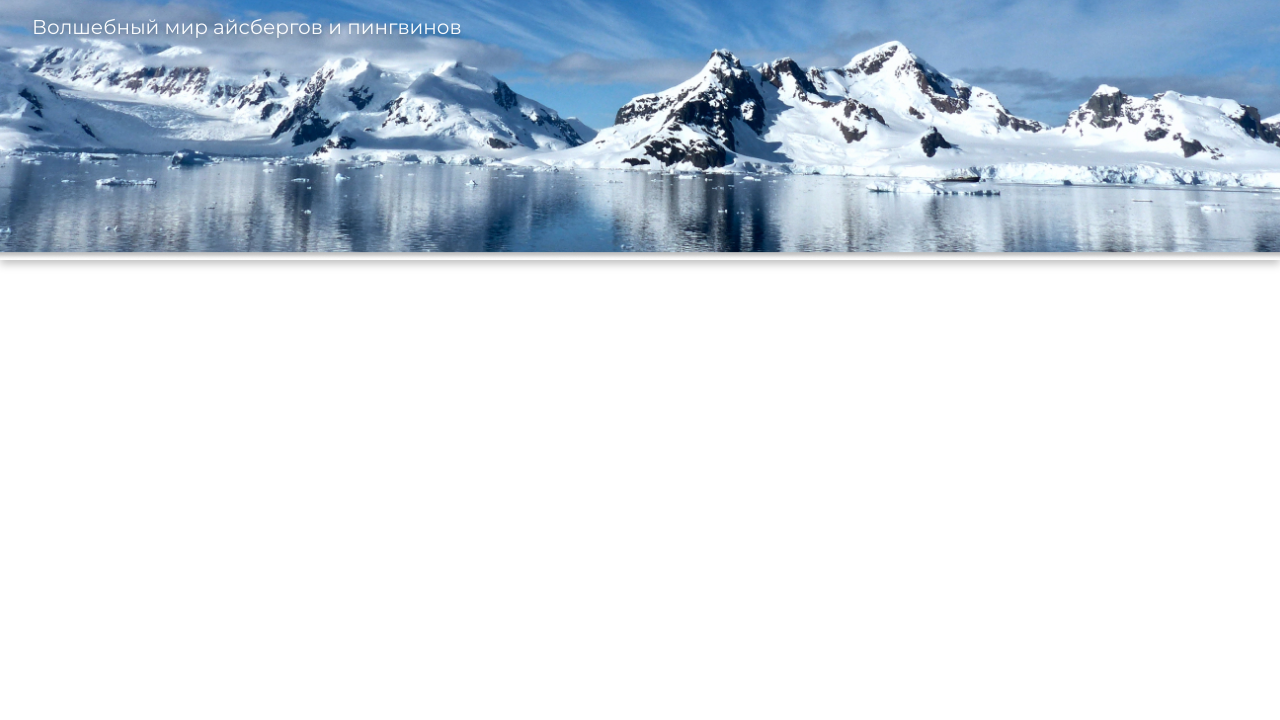
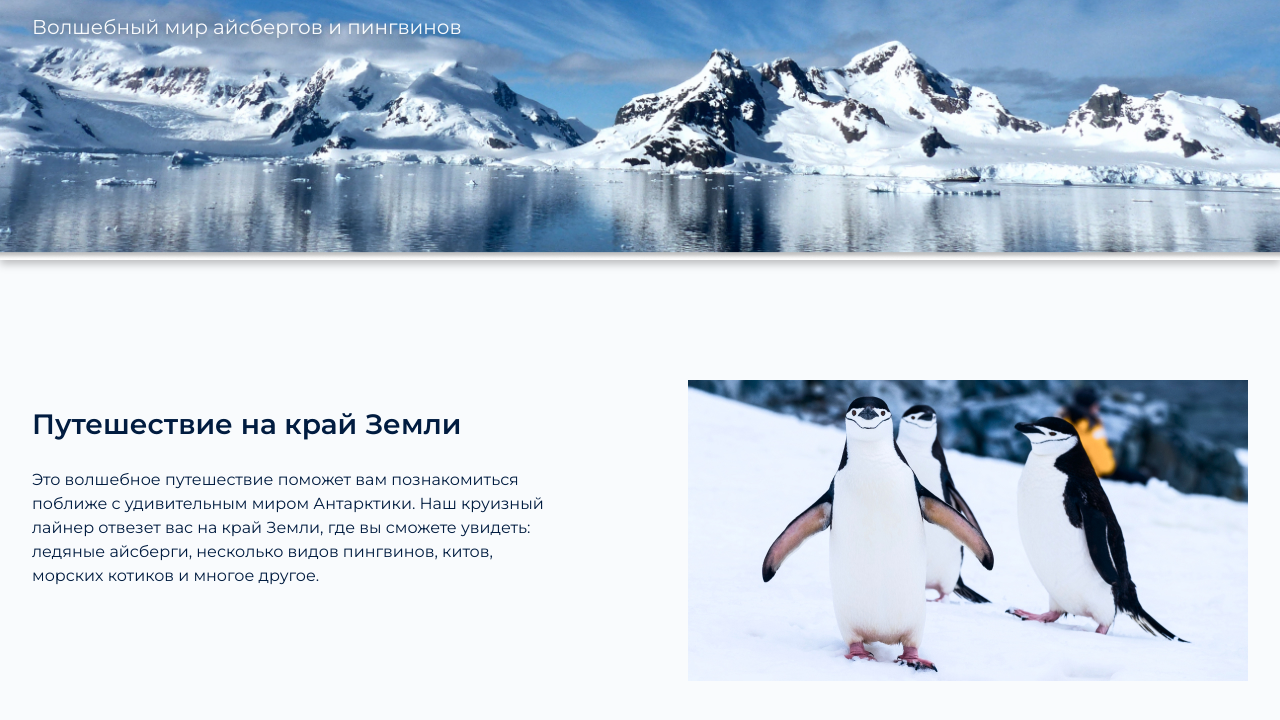
Before and after one commit to Lachugin/Antarctic, a website built with webpack: page source/index.html in a window 1280 px wide. Shown: the part 390-1110 px from the top of the page. Before the commit the page ends 800 px from the top, so only its background shows below. Built offline with nearby package versions, Linux system fonts and the light colour scheme; files whose address does not match are found by name.

Commit message:
блок Путешествие

```diff
--- a/source/index.html
+++ b/source/index.html
@@ -43,7 +43,17 @@
       </div>
     </header>
     <main>
-      <section class="journey"></section>
+      <section class="journey">
+        <div class="container">
+          <div class="journey__info">
+            <h2>Путешествие на край Земли</h2>
+            <p>Это волшебное путешествие поможет вам познакомиться поближе с удивительным миром Антарктики. Наш круизный лайнер отвезет вас на край Земли, где вы сможете увидеть: ледяные айсберги, несколько видов пингвинов, китов, морских котиков и многое другое.</p>
+          </div>
+          <div class="journey__img">
+            <img src="img/journey.jpg" width="560" height="301" alt="На фотографии три пингвина">
+          </div>
+        </div>
+      </section>
     </main>
     <!-- Модалки -->
     <div class="modal modal--preload" data-modal="feedback">
--- a/source/sass/blocks/journey.scss
+++ b/source/sass/blocks/journey.scss
@@ -0,0 +1,33 @@
+.journey {
+  background: #F9FBFD;
+  padding: 120px 0;
+}
+
+.journey .container {
+  display: flex;
+  justify-content: space-between;
+}
+
+.journey__info {
+  max-width: 512px;
+}
+
+.journey__info h2 {
+  font-style: normal;
+  font-weight: 600;
+  font-size: 28px;
+  line-height: 150%;
+  color: $color-basic-black;
+}
+
+.journey__info p {
+  font-style: normal;
+  font-weight: 400;
+  font-size: 16px;
+  line-height: 150%;
+  color: $color-basic-black;
+}
+
+.journey__img {
+  max-width: 560px;
+}
--- a/source/sass/global/reboot.scss
+++ b/source/sass/global/reboot.scss
@@ -31,7 +31,7 @@ body {
   width: 100%;
   height: 100%;
 
-  background-color: $color-default-white;
+  background-color: $color-basic-bg;
 }
 
 a {
--- a/source/sass/variables.scss
+++ b/source/sass/variables.scss
@@ -1,5 +1,7 @@
 // Colors
 $color-basic-white: #F9FBFD;
+$color-basic-black: #011C40;
+$color-basic-bg: #F9FBFD;
 // ---------------------------------
 
 // Default
```
Also changed, not shown: build/css/style.css, build/css/style.min.css, build/index.html, 1 other file.
